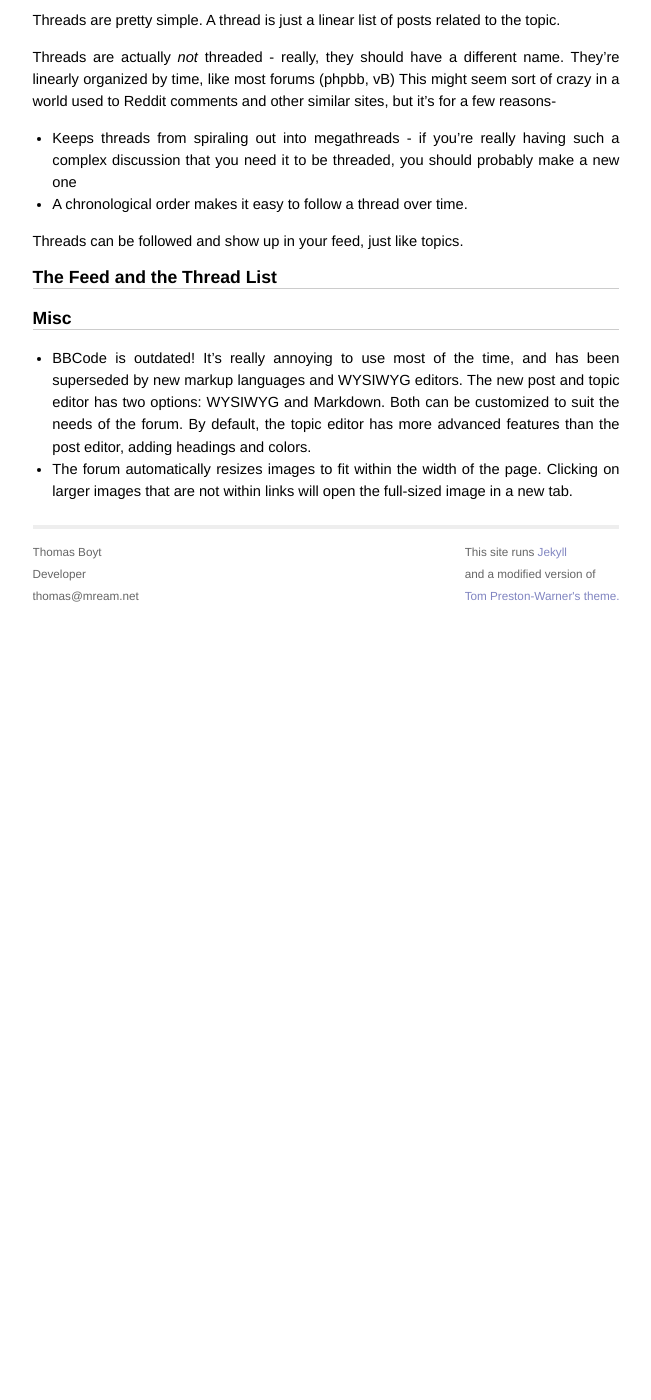
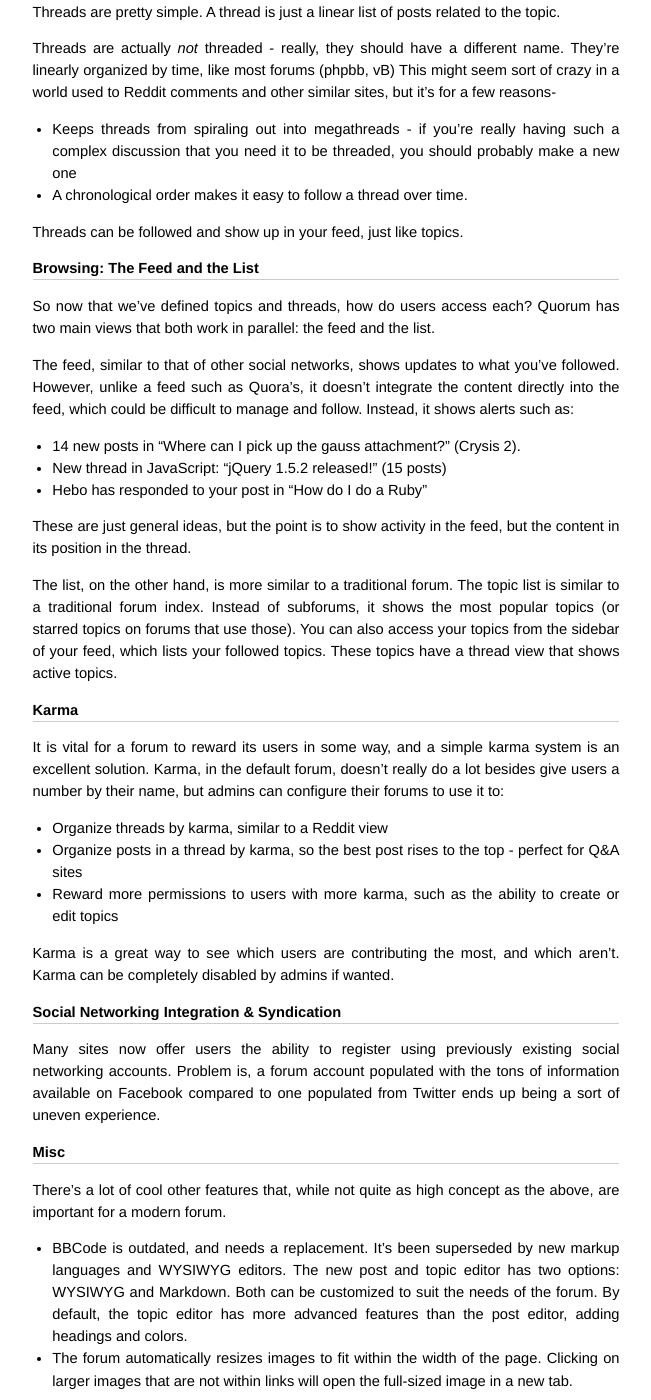
Before and after one commit to thomasboyt/thomasboyt.github.com, a Jekyll site: the page built from _posts/2011-3-30-a-new-kind-of-forum.md, in a window 1280 px wide and 1400 px high, scrolled down 1606 px. Shown: the whole window, without its empty margins (314-965 px from the left). Built offline with Jekyll 4.4.1, drawn with Linux system fonts in a browser that asks for light colours; nearby versions of some CDN libraries; library files that are not in the unit come from our copies; before the commit the page ends 2254 px from its top, so only the background shows below that; some of the changed text lies outside the part shown.

Commit message:
updated draft

```diff
--- a/_posts/2011-3-30-a-new-kind-of-forum.md
+++ b/_posts/2011-3-30-a-new-kind-of-forum.md
@@ -9,25 +9,25 @@ Times have changed, though. Nowadays, it's just as easy to create a Facebook fan
 
 But here's the big secret: *everything from Reddit to Quora is just an evolution of the forum.* Of course, they don't have the same layout forums have had since the days of UBB and Perl scripts. They're not set into a gridded index subforums, with the threads listed in descending order of most recent post. Instead, they both try to bring interesting content directly to you - Quora lets you follow individual topics (subforums) and questions (threads), while Reddit lets you follow subreddits and alerts you to new posts in comment threads. Really, these are just traditional forums, but organized differently.
 
-So why are they different? The truth is _traditional web forums are outdated._ They don't expand easily, being defined into rigid subforums. Threads easily get lost in the fray, questions go unanswered, and huge, hard-to-follow threads can build up when a topic is just too big for one thread, but doesn't have a subforum. It's hard to find the most interesting and relevant content in traditional forums.
+So why are they different? The truth is **traditional web forums are outdated.** They don't expand easily, being defined into rigid subforums. Threads easily get lost in the fray, questions go unanswered, and huge, hard-to-follow threads can build up when a topic is just too big for one thread, but doesn't have a subforum. It's hard to find the most interesting and relevant content in traditional forums.
 
 So, let's create a new kind of forum software for the modern era. Specifically, one that builds on concepts from sites like Quora (hence the name), Reddit, and more.
 
-# Goals
+## Goals
 
 * Be flexible. A good forum is multi-purpose. Quorum needs to be usable for the three major uses of forums:
 	* Question and answer (Quora)
 	* General discussion (most of Reddit)
 	* Knowledge Base (Ubuntu Forums)
 * Allow users to create topics, but keep focused on the site's niche
-* Deliver the best, most relevant content to each user, while leaving open the option to browse a forum in full for interesting items.
+* Deliver the best, most relevant content to each user, while leaving open the option to browse the forum in full for interesting items.
 * Reward users for contributing good content
 * Organize content in a sensible, easy-to-understand way
 * Tie into existing social networks
 
-# Topics
+## Topics
 
-Topics make it easy to find threads that interest you. Topics essentially work like tags on other sites, but should only be used to define the topics a thread involves - they shouldn't be used, for example, to mark a thread as "funny" or "one of Joe's favorite threads.""
+Topics make it easy to find threads that interest you. Topics essentially work like tags on other sites, but should only be used to define the topics a thread involves - they shouldn't be used, for example, to mark a thread as "funny" or "one of Joe's favorite threads."
 
 Users are encouraged to make topics that don't exist, as long as they're not duplicates of existing ones or irrelevant to the forum's focus.
 * A video game (*Bulletstorm*)
@@ -41,7 +41,7 @@ Users are encouraged to tag their threads with as many topics as are relevant. D
 
 Moderators have more advanced powers when it comes to topics. They can *star* topics, which marks them as essentially broad, key topics. To enforce discussion relevant to the scope of a forum, a forum can be configured to require posts have at least one of these "starred" topics, such as "Video games" or "Sports," attached to it.
 
-# Threads
+## Threads
 
 Threads are pretty simple. A thread is just a linear list of posts related to the topic.
 
@@ -51,10 +51,35 @@ Threads are actually *not* threaded - really, they should have a different name.
 
 Threads can be followed and show up in your feed, just like topics.
 
-# The Feed and the Thread List
+## Browsing: The Feed and the List
 
+So now that we've defined topics and threads, how do users access each? Quorum has two main views that both work in parallel: the feed and the list.
 
+The feed, similar to that of other social networks, shows updates to what you've followed. However, unlike a feed such as Quora's, it doesn't integrate the content directly into the feed, which could be difficult to manage and follow. Instead, it shows alerts such as:
+* 14 new posts in "Where can I pick up the gauss attachment?" (Crysis 2).
+* New thread in JavaScript: "jQuery 1.5.2 released!" (15 posts)
+* Hebo has responded to your post in "How do I do a Ruby"
 
-# Misc
-* BBCode is outdated! It's really annoying to use most of the time, and has been superseded by new markup languages and WYSIWYG editors. The new post and topic editor has two options: WYSIWYG and Markdown. Both can be customized to suit the needs of the forum. By default, the topic editor has more advanced features than the post editor, adding headings and colors.
+These are just general ideas, but the point is to show activity in the feed, but the content in its position in the thread.
+
+The list, on the other hand, is more similar to a traditional forum. The topic list is similar to a traditional forum index. Instead of subforums, it shows the most popular topics (or starred topics on forums that use those). You can also access your topics from the sidebar of your feed, which lists your followed topics. These topics have a thread view that shows active topics.
+
+## Karma
+
+It is vital for a forum to reward its users in some way, and a simple karma system is an excellent solution. Karma, in the default forum, doesn't really do a lot besides give users a number by their name, but admins can configure their forums to use it to:
+* Organize threads by karma, similar to a Reddit view
+* Organize posts in a thread by karma, so the best post rises to the top - perfect for Q&A sites
+* Reward more permissions to users with more karma, such as the ability to create or edit topics
+
+Karma is a great way to see which users are contributing the most, and which aren't. Karma can be completely disabled by admins if wanted.
+
+## Social Networking Integration & Syndication
+
+Many sites now offer users the ability to register using previously existing social networking accounts. Problem is, a forum account populated with the tons of information available on Facebook compared to one populated from Twitter ends up being a sort of uneven experience.
+
+## Misc
+
+There's a lot of cool other features that, while not quite as high concept as the above, are important for a modern forum.
+
+* BBCode is outdated, and needs a replacement. It's been superseded by new markup languages and WYSIWYG editors. The new post and topic editor has two options: WYSIWYG and Markdown. Both can be customized to suit the needs of the forum. By default, the topic editor has more advanced features than the post editor, adding headings and colors.
 * The forum automatically resizes images to fit within the width of the page. Clicking on larger images that are not within links will open the full-sized image in a new tab.
```
